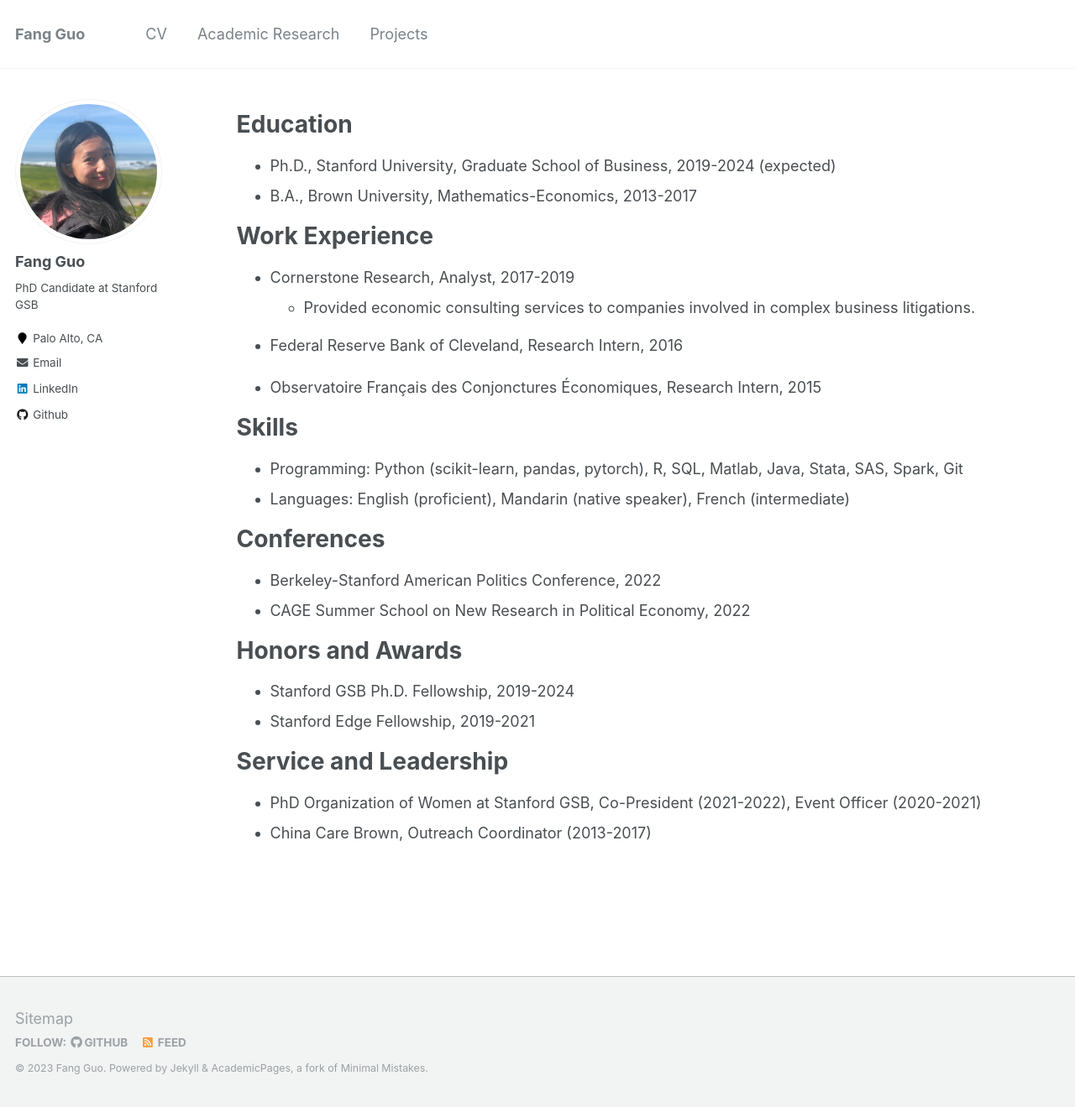
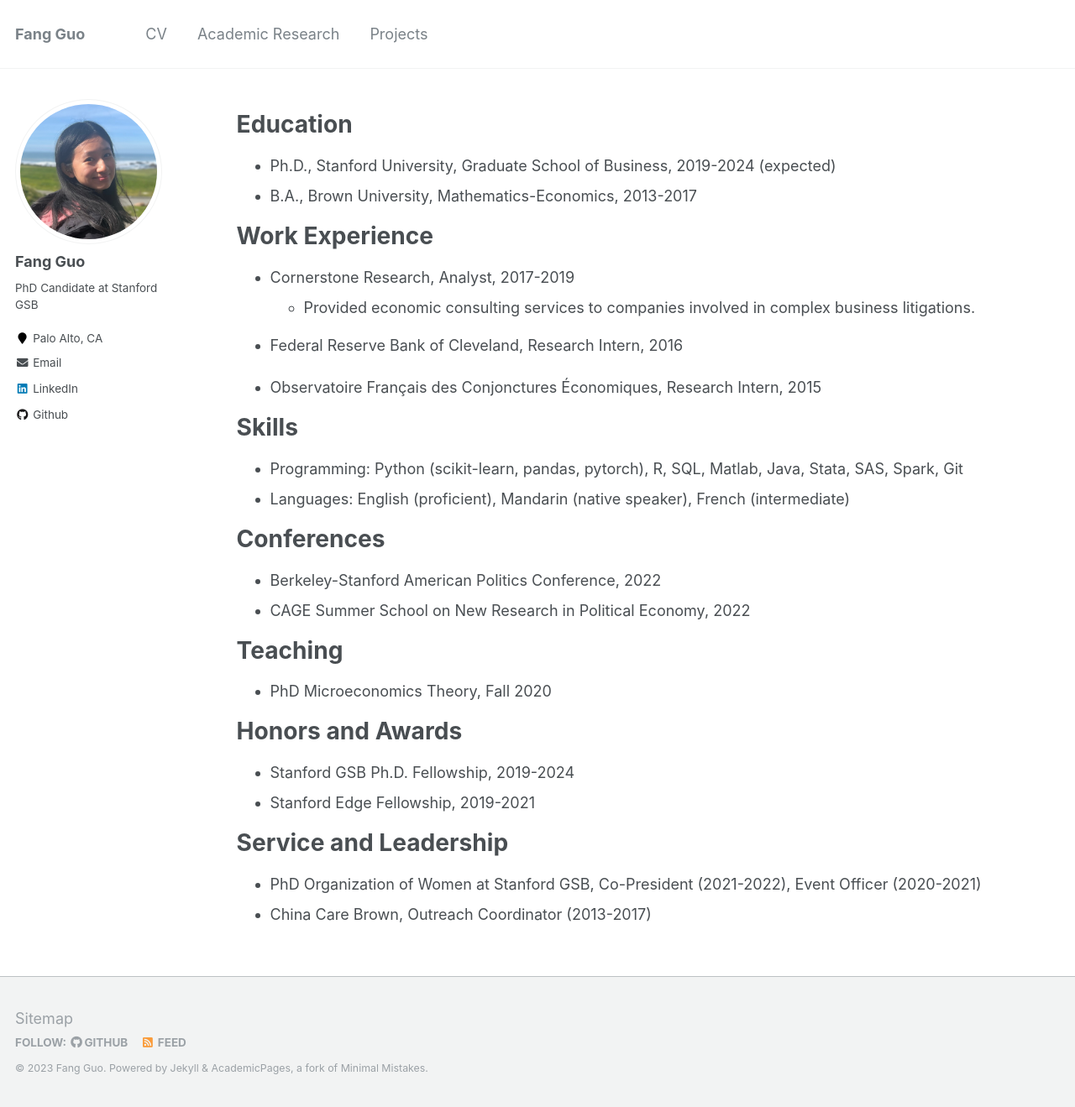
Before and after one commit to fangguo34/fangguo34.github.io, a Jekyll site: the page built from _pages/cv.md, in a window 1280 px wide and 1319 px high. Shown: the whole window at 84% size. Built offline with Jekyll 4.4.1, drawn with Linux system fonts in a browser that asks for light colours.

Commit message:
Update CV

```diff
--- a/_pages/cv.md
+++ b/_pages/cv.md
@@ -34,6 +34,10 @@
 * Berkeley-Stanford American Politics Conference, 2022
 * CAGE Summer School on New Research in Political Economy, 2022
 
+Teaching
+======
+* PhD Microeconomics Theory, Fall 2020
+
 Honors and Awards
 ======
 * Stanford GSB Ph.D. Fellowship, 2019-2024
```
Also changed, not shown: 2 other files.
